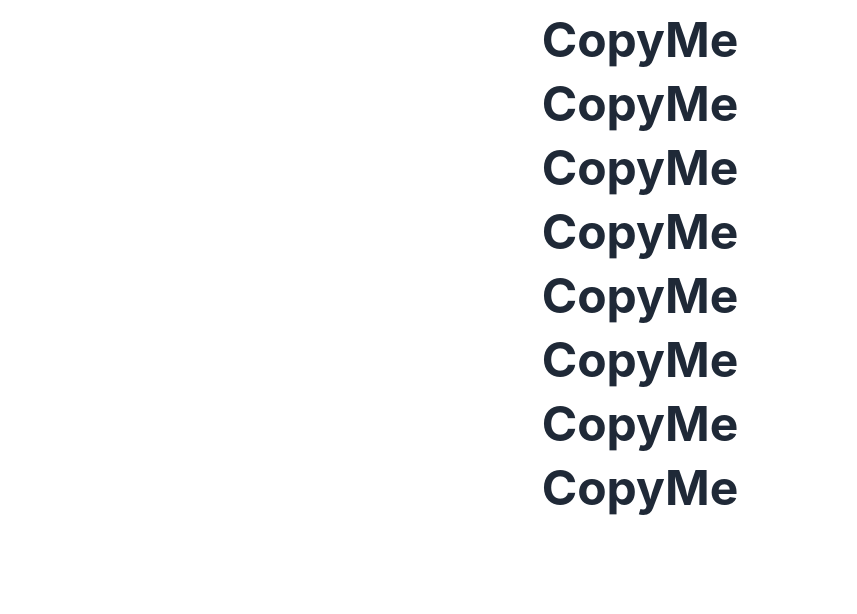
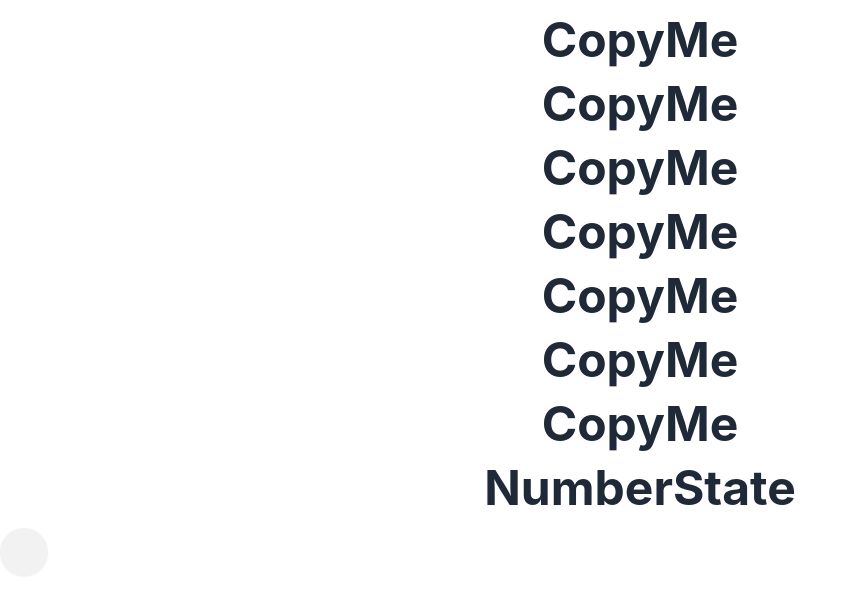
Before and after one commit to yisj777s/doit-react-webapp-typescript, a React (Create React App) app in the folder ch04/ch04_3/: page / in a window 1280 px wide. Shown: the top 614 px of the page, without its empty margins (0-857 px from the left). Built offline with nearby package versions, Linux system fonts and the light colour scheme.

Commit message:
unfinished03 04.함수 컴포넌트와 리액트 훅_04-3.useState 훅 이해하기

```diff
--- a/ch04/ch04_3/src/pages/NumberState.tsx
+++ b/ch04/ch04_3/src/pages/NumberState.tsx
@@ -1,8 +1,25 @@
-export default function CopyMe() {
+import {useState, useCallback} from 'react'
+import {Title} from '../components'
+import {Icon} from '../theme/daisyui'
+
+export default function NumberState() {
+  const [count, setCount] = useState<number>(0)
+
+  const increment = useCallback(() => {
+    setCount(count => count + 1)
+  }, [])
+  const decrement = useCallback(() => {
+    setCount(count => count - 1)
+  }, [])
+
   return (
-    <section className="mt-4">
-      <h2 className="text-5xl font-bold text-center">CopyMe</h2>
-      <div className="mt-4"></div>
+    <section className="mt-4 mb-8">
+      <Title>NumberState</Title>
+      <div className="mt-4">
+        <div>
+          <Icon />
+        </div>
+      </div>
     </section>
   )
 }
```
